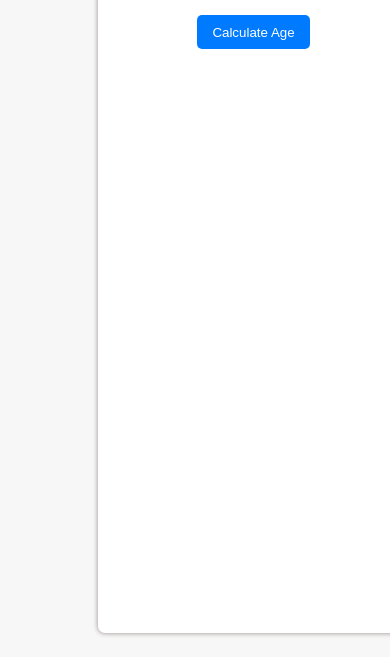
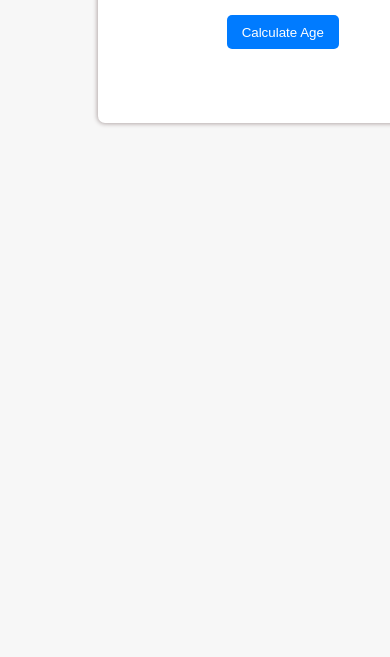
Before and after one commit to bittu987/Weekly-Test---2-Age-Calculator, a plain HTML site: page index.html in a window 390 px wide. Shown: the part 187-844 px from the top of the page. Drawn offline with Linux system fonts and the light colour scheme.

Commit message:
Changes Done

```diff
--- a/index.html
+++ b/index.html
@@ -57,9 +57,9 @@ body{
 
 @media screen and (max-width:450px) {
     .container{
-        width: 80vw;
+        width: 95vw;
         /* margin: 20px; */
-        height: 90vh;
+        height: 250px;
         /* display: flex;
         align-items: center; */
         overflow: hidden;
```
